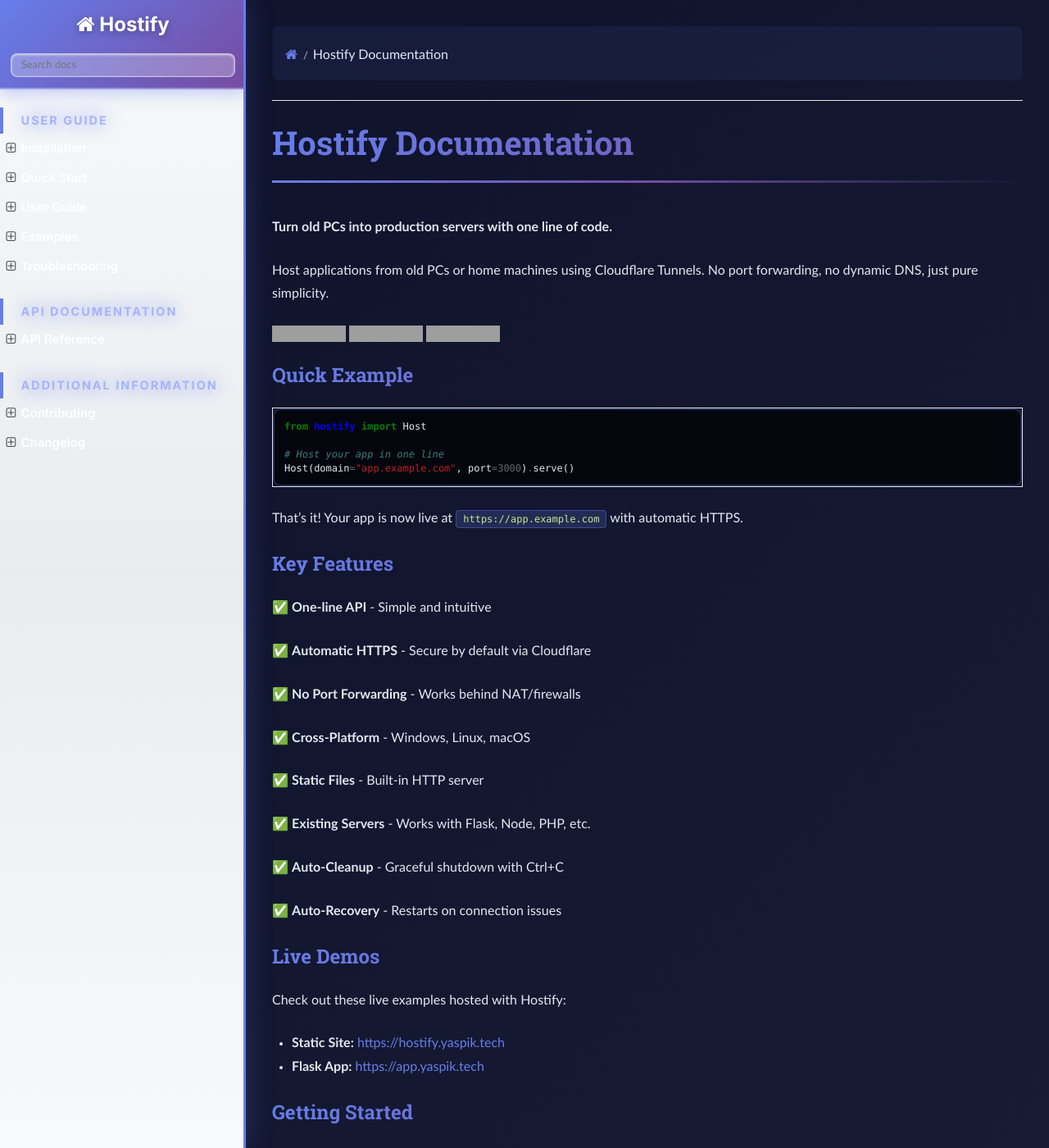
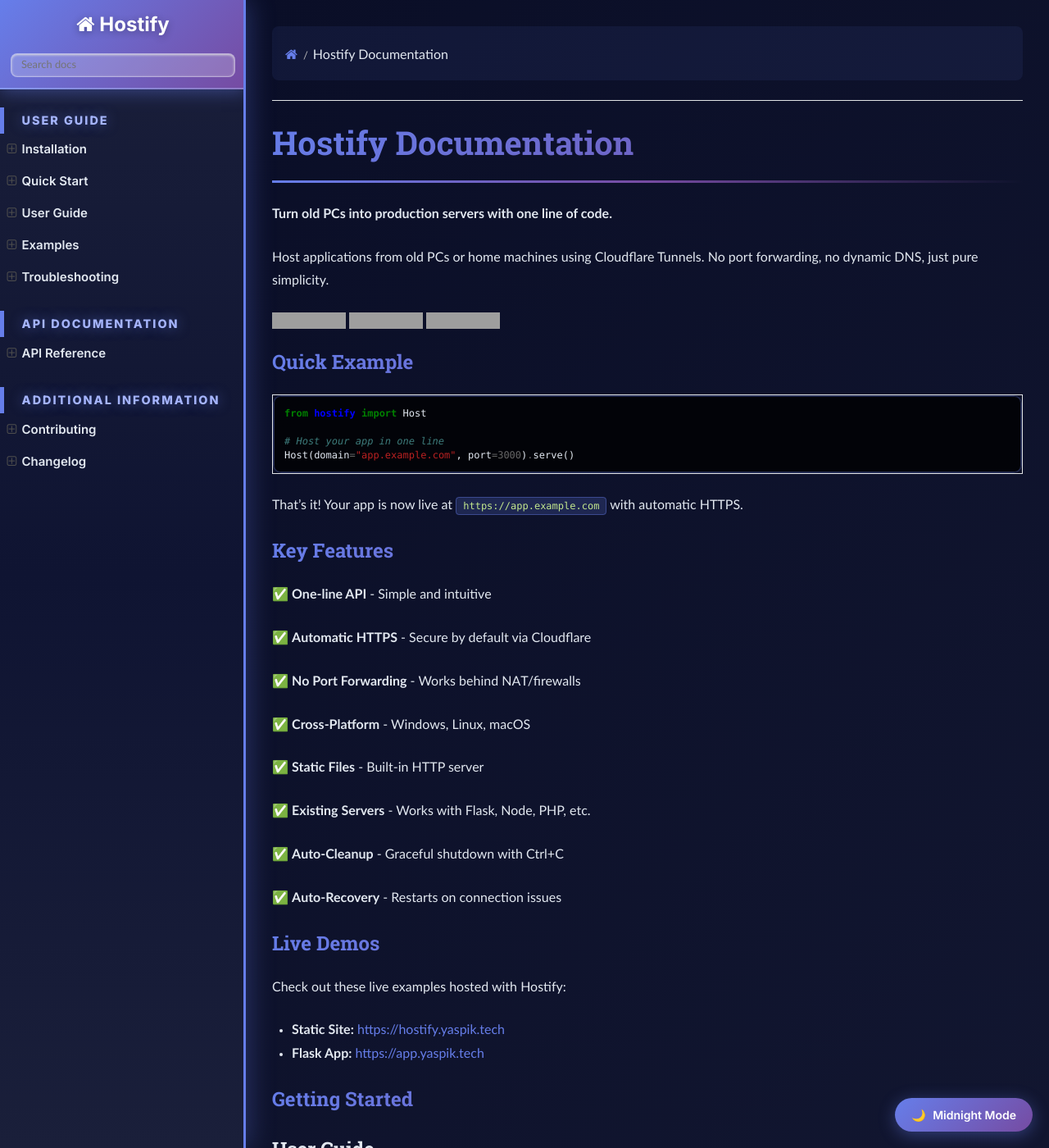
Before and after one commit to yuvrajarora1805/hostify, a Sphinx documentation site: the page built from docs/source/index.rst, in a window 1280 px wide and 1400 px high. Shown: the whole window at 82% size. Built offline with Sphinx 7.4.7 and the Read the Docs theme 3.1.0, drawn with Linux system fonts in a browser that asks for light colours; grey boxes are pictures that could not be loaded.

Commit message:
Add complete dark theme with midnight black mode toggle
- Removed all white tones from website
- Created dark theme as default (dark blue/purple gradient)
- Added midnight black theme option
- Theme toggle button (bottom-right corner)
- Saves theme preference in localStorage
- High visibility sidebar with bright text
- Professional animations and transitions

```diff
--- a/docs/source/_static/custom.css
+++ b/docs/source/_static/custom.css
@@ -1,27 +1,88 @@
 /* ========================================
-   HOSTIFY DOCUMENTATION - FUTURISTIC THEME
-   High Visibility Sidebar & Professional Design
+   HOSTIFY DOCUMENTATION - DARK THEME
+   Midnight Black with Theme Switcher
    ======================================== */
 
 /* Import Google Fonts */
-@import url('https://fonts.googleapis.com/css2?family=Inter:wght@400;500;600;700&display=swap');
+@import url('https://fonts.googleapis.com/css2?family=Inter:wght@400;500;600;700;800&display=swap');
 
 /* ========================================
-   SIDEBAR - LIGHT BACKGROUND WITH DARK TEXT
+   THEME VARIABLES
    ======================================== */
 
-/* Sidebar Background - Light gradient for dark text visibility */
+:root {
+    --sidebar-bg: linear-gradient(180deg, #1a1f3a 0%, #0f1432 50%, #1a1f3a 100%);
+    --sidebar-text: #e2e8f0;
+    --sidebar-text-hover: #ffffff;
+    --sidebar-active-bg: rgba(102, 126, 234, 0.25);
+    --sidebar-border: #667eea;
+    --content-bg: linear-gradient(135deg, #0a0e27 0%, #1a1f3a 100%);
+    --text-primary: #e2e8f0;
+    --text-secondary: #a0aec0;
+}
+
+/* Midnight Black Theme */
+body.midnight-theme {
+    --sidebar-bg: linear-gradient(180deg, #000000 0%, #0a0a0a 50%, #000000 100%);
+    --sidebar-text: #b0b0b0;
+    --sidebar-text-hover: #ffffff;
+    --sidebar-active-bg: rgba(102, 126, 234, 0.3);
+    --content-bg: linear-gradient(135deg, #000000 0%, #0a0a0a 100%);
+    --text-primary: #d0d0d0;
+    --text-secondary: #808080;
+}
+
+/* ========================================
+   THEME TOGGLE BUTTON
+   ======================================== */
+
+#theme-toggle {
+    position: fixed;
+    bottom: 20px;
+    right: 20px;
+    z-index: 1000;
+    background: linear-gradient(135deg, #667eea 0%, #764ba2 100%);
+    color: white;
+    border: none;
+    padding: 12px 20px;
+    border-radius: 25px;
+    font-weight: 600;
+    font-size: 14px;
+    cursor: pointer;
+    box-shadow: 0 4px 20px rgba(102, 126, 234, 0.4);
+    transition: all 0.3s ease;
+    font-family: 'Inter', sans-serif;
+}
+
+#theme-toggle:hover {
+    transform: translateY(-3px);
+    box-shadow: 0 6px 30px rgba(102, 126, 234, 0.6);
+}
+
+#theme-toggle::before {
+    content: '🌙 ';
+    margin-right: 5px;
+}
+
+body.midnight-theme #theme-toggle::before {
+    content: '☀️ ';
+}
+
+/* ========================================
+   SIDEBAR
+   ======================================== */
+
 .wy-nav-side {
-    background: linear-gradient(180deg, #f8f9fa 0%, #e9ecef 50%, #f8f9fa 100%) !important;
-    border-right: 3px solid #667eea !important;
-    box-shadow: 4px 0 30px rgba(102, 126, 234, 0.2) !important;
+    background: var(--sidebar-bg) !important;
+    border-right: 3px solid var(--sidebar-border) !important;
+    box-shadow: 4px 0 30px rgba(102, 126, 234, 0.3) !important;
     font-family: 'Inter', sans-serif !important;
 }
 
-/* Logo/Search Area - Keep purple gradient */
+/* Logo/Search Area */
 .wy-side-nav-search {
     background: linear-gradient(135deg, #667eea 0%, #764ba2 100%) !important;
-    border-bottom: 2px solid rgba(255, 255, 255, 0.3) !important;
+    border-bottom: 2px solid rgba(255, 255, 255, 0.2) !important;
     box-shadow: 0 4px 20px rgba(102, 126, 234, 0.4) !important;
 }
 
@@ -35,21 +96,21 @@
 
 /* Search Input */
 .wy-side-nav-search input[type="text"] {
-    background: rgba(255, 255, 255, 0.25) !important;
-    border: 1px solid rgba(255, 255, 255, 0.5) !important;
+    background: rgba(255, 255, 255, 0.2) !important;
+    border: 1px solid rgba(255, 255, 255, 0.4) !important;
     color: #ffffff !important;
     border-radius: 8px !important;
 }
 
 .wy-side-nav-search input[type="text"]:focus {
-    background: rgba(255, 255, 255, 0.35) !important;
-    border-color: rgba(255, 255, 255, 0.7) !important;
-    box-shadow: 0 0 15px rgba(255, 255, 255, 0.5) !important;
+    background: rgba(255, 255, 255, 0.3) !important;
+    border-color: rgba(255, 255, 255, 0.6) !important;
+    box-shadow: 0 0 15px rgba(255, 255, 255, 0.4) !important;
 }
 
-/* Navigation Menu Items - DARK TEXT ON LIGHT BACKGROUND */
+/* Navigation Menu Items */
 .wy-menu-vertical a {
-    color: #1a202c !important;  /* Very dark gray/black */
+    color: var(--sidebar-text) !important;
     font-weight: 600 !important;
     font-size: 15px !important;
     transition: all 0.3s cubic-bezier(0.4, 0, 0.2, 1) !important;
@@ -58,54 +119,52 @@
 }
 
 .wy-menu-vertical a:hover {
-    background: rgba(102, 126, 234, 0.15) !important;
-    color: #667eea !important;  /* Purple on hover */
+    background: rgba(102, 126, 234, 0.2) !important;
+    color: var(--sidebar-text-hover) !important;
     border-left-color: #667eea !important;
     transform: translateX(5px);
-    box-shadow: inset 0 0 20px rgba(102, 126, 234, 0.1) !important;
+    box-shadow: inset 0 0 20px rgba(102, 126, 234, 0.15) !important;
 }
 
-/* Active/Current Menu Item - DARK TEXT WITH PURPLE HIGHLIGHT */
+/* Active/Current Menu Item */
 .wy-menu-vertical li.current > a {
-    background: rgba(102, 126, 234, 0.2) !important;
-    color: #1a202c !important;  /* Dark text */
+    background: var(--sidebar-active-bg) !important;
+    color: var(--sidebar-text-hover) !important;
     border-left: 5px solid #667eea !important;
     font-weight: 700 !important;
-    box-shadow: inset 0 0 25px rgba(102, 126, 234, 0.15) !important;
+    box-shadow: inset 0 0 25px rgba(102, 126, 234, 0.2) !important;
 }
 
 .wy-menu-vertical li.current a {
     border-right: none !important;
 }
 
-/* Expanded Menu - Level 1 */
+/* Expanded Menu Levels */
 .wy-menu-vertical li.toctree-l1.current > a {
-    background: rgba(102, 126, 234, 0.18) !important;
+    background: rgba(102, 126, 234, 0.22) !important;
     border-left: 5px solid #667eea !important;
 }
 
-/* Expanded Menu - Level 2 */
 .wy-menu-vertical li.toctree-l2 > a {
-    color: #2d3748 !important;  /* Dark gray */
+    color: var(--sidebar-text) !important;
     padding-left: 2.5em !important;
     font-weight: 500 !important;
 }
 
 .wy-menu-vertical li.toctree-l2.current > a {
-    background: rgba(118, 75, 162, 0.15) !important;
+    background: rgba(118, 75, 162, 0.2) !important;
     border-left-color: #764ba2 !important;
-    color: #1a202c !important;
+    color: var(--sidebar-text-hover) !important;
 }
 
-/* Expanded Menu - Level 3 */
 .wy-menu-vertical li.toctree-l3 > a {
-    color: #4a5568 !important;  /* Medium dark gray */
+    color: var(--text-secondary) !important;
     padding-left: 3.5em !important;
 }
 
-/* Section Headers in Sidebar - DARK PURPLE */
+/* Section Headers */
 .wy-menu-vertical p.caption {
-    color: #5b21b6 !important;  /* Dark purple */
+    color: #a5b4fc !important;
     font-weight: 800 !important;
     text-transform: uppercase !important;
     font-size: 0.9em !important;
@@ -113,95 +172,25 @@
     margin-top: 1.5em !important;
     padding-left: 1.5em !important;
     border-left: 5px solid #667eea !important;
-    text-shadow: none !important;  /* No glow on light background */
-}
-
-/* Navigation Menu Items - MAXIMUM VISIBILITY */
-.wy-menu-vertical a {
-    color: #ffffff !important;  /* Pure white for maximum visibility */
-    font-weight: 600 !important;  /* Bolder text */
-    font-size: 15px !important;  /* Slightly larger */
-    transition: all 0.3s cubic-bezier(0.4, 0, 0.2, 1) !important;
-    border-left: 3px solid transparent !important;
-    padding: 0.6em 1.5em !important;
-}
-
-.wy-menu-vertical a:hover {
-    background: rgba(102, 126, 234, 0.3) !important;  /* Brighter hover */
-    color: #ffffff !important;
-    border-left-color: #667eea !important;
-    transform: translateX(5px);
-    box-shadow: inset 0 0 20px rgba(102, 126, 234, 0.25) !important;
-}
-
-/* Active/Current Menu Item - BRIGHT HIGHLIGHT */
-.wy-menu-vertical li.current > a {
-    background: linear-gradient(90deg, rgba(102, 126, 234, 0.5) 0%, transparent 100%) !important;  /* Brighter gradient */
-    color: #ffffff !important;
-    border-left: 4px solid #667eea !important;  /* Thicker border */
-    font-weight: 700 !important;  /* Even bolder */
-    box-shadow: inset 0 0 25px rgba(102, 126, 234, 0.3) !important;
-}
-
-.wy-menu-vertical li.current a {
-    border-right: none !important;
-}
-
-/* Expanded Menu - Level 1 */
-.wy-menu-vertical li.toctree-l1.current > a {
-    background: linear-gradient(90deg, rgba(102, 126, 234, 0.4) 0%, transparent 100%) !important;
-    border-left: 4px solid #667eea !important;
-}
-
-/* Expanded Menu - Level 2 */
-.wy-menu-vertical li.toctree-l2 > a {
-    color: #f0f0f0 !important;  /* Very bright gray */
-    padding-left: 2.5em !important;
-    font-weight: 500 !important;
-}
-
-.wy-menu-vertical li.toctree-l2.current > a {
-    background: linear-gradient(90deg, rgba(118, 75, 162, 0.35) 0%, transparent 100%) !important;
-    border-left-color: #764ba2 !important;
-    color: #ffffff !important;
-}
-
-/* Expanded Menu - Level 3 */
-.wy-menu-vertical li.toctree-l3 > a {
-    color: #e0e0e0 !important;  /* Bright gray */
-    padding-left: 3.5em !important;
-}
-
-/* Section Headers in Sidebar - MAXIMUM BRIGHTNESS */
-.wy-menu-vertical p.caption {
-    color: #a5b4fc !important;  /* Bright purple/blue */
-    font-weight: 800 !important;  /* Extra bold */
-    text-transform: uppercase !important;
-    font-size: 0.9em !important;  /* Slightly larger */
-    letter-spacing: 2px !important;  /* More spacing */
-    margin-top: 1.5em !important;
-    padding-left: 1.5em !important;
-    border-left: 4px solid #667eea !important;  /* Thicker border */
-    text-shadow: 0 0 20px rgba(102, 126, 234, 0.8) !important;  /* Stronger glow */
+    text-shadow: 0 0 15px rgba(102, 126, 234, 0.6) !important;
 }
 
 /* ========================================
    MAIN CONTENT AREA
    ======================================== */
 
-/* Background */
 .wy-nav-content-wrap {
-    background: linear-gradient(135deg, #0a0e27 0%, #1a1f3a 100%) !important;
+    background: var(--content-bg) !important;
 }
 
 .wy-nav-content {
-    background: rgba(255, 255, 255, 0.02) !important;
+    background: transparent !important;
     max-width: 1200px !important;
     padding: 2em !important;
-    color: #e2e8f0 !important;
+    color: var(--text-primary) !important;
 }
 
-/* Headers - Gradient Text */
+/* Headers */
 .rst-content h1,
 .rst-content h2,
 .rst-content h3 {
@@ -218,18 +207,17 @@
     border-image: linear-gradient(90deg, #667eea 0%, #764ba2 50%, transparent 100%);
     border-image-slice: 1;
     padding-bottom: 0.5em;
-    margin-bottom: 1em;
 }
 
-/* Paragraphs and Lists */
+/* Text */
 .rst-content p,
 .rst-content li,
 .rst-content td {
-    color: #e2e8f0 !important;
+    color: var(--text-primary) !important;
     line-height: 1.8 !important;
 }
 
-/* Links - Neon Effect */
+/* Links */
 .rst-content a {
     color: #667eea !important;
     text-decoration: none !important;
@@ -241,38 +229,35 @@
     text-shadow: 0 0 10px rgba(102, 126, 234, 0.5) !important;
 }
 
-/* Code Blocks - Futuristic Style */
+/* Code Blocks */
 .rst-content pre,
 .rst-content code {
-    background: rgba(0, 0, 0, 0.5) !important;
+    background: rgba(0, 0, 0, 0.6) !important;
     border: 1px solid rgba(102, 126, 234, 0.3) !important;
     border-radius: 8px !important;
     color: #e2e8f0 !important;
 }
 
 .rst-content .highlight {
-    background: rgba(0, 0, 0, 0.4) !important;
+    background: rgba(0, 0, 0, 0.5) !important;
     border-radius: 10px !important;
     border: 1px solid rgba(102, 126, 234, 0.3) !important;
     box-shadow: 0 4px 20px rgba(0, 0, 0, 0.4) !important;
 }
 
-/* Inline Code - Neon Highlight */
 .rst-content code.literal {
     background: rgba(102, 126, 234, 0.2) !important;
     color: #c3e88d !important;
     padding: 3px 8px !important;
     border-radius: 4px !important;
     border: 1px solid rgba(102, 126, 234, 0.4) !important;
-    font-weight: 500 !important;
 }
 
-/* Admonitions (Notes, Warnings) */
+/* Admonitions */
 .rst-content .admonition {
     background: rgba(102, 126, 234, 0.1) !important;
     border-left: 4px solid #667eea !important;
     border-radius: 8px !important;
-    box-shadow: 0 4px 15px rgba(0, 0, 0, 0.3) !important;
     padding: 1.5em !important;
 }
 
@@ -280,31 +265,13 @@
     background: rgba(102, 126, 234, 0.25) !important;
     color: #ffffff !important;
     font-weight: 600 !important;
-    padding: 0.5em 1em !important;
-    margin: -1.5em -1.5em 1em -1.5em !important;
-    border-radius: 8px 8px 0 0 !important;
 }
 
-.rst-content .note {
-    border-left-color: #667eea !important;
-}
-
-.rst-content .warning {
-    border-left-color: #f093fb !important;
-    background: rgba(240, 147, 251, 0.1) !important;
-}
-
-.rst-content .tip {
-    border-left-color: #27c93f !important;
-    background: rgba(39, 201, 63, 0.1) !important;
-}
-
-/* Tables - Futuristic Design */
+/* Tables */
 .rst-content table.docutils {
     border: 1px solid rgba(102, 126, 234, 0.3) !important;
     background: rgba(0, 0, 0, 0.3) !important;
     border-radius: 8px !important;
-    overflow: hidden;
 }
 
 .rst-content table.docutils thead {
@@ -315,22 +282,15 @@
     color: #ffffff !important;
     font-weight: 600 !important;
     border-bottom: 2px solid #667eea !important;
-    padding: 12px !important;
-}
-
-.rst-content table.docutils td {
-    border-color: rgba(102, 126, 234, 0.2) !important;
-    padding: 10px !important;
 }
 
 /* ========================================
-   TOP NAVIGATION BAR
+   TOP NAVIGATION
    ======================================== */
 
 .wy-nav-top {
     background: linear-gradient(135deg, #667eea 0%, #764ba2 100%) !important;
     box-shadow: 0 2px 15px rgba(102, 126, 234, 0.4) !important;
-    color: #ffffff !important;
 }
 
 /* Breadcrumbs */
@@ -338,7 +298,6 @@
     background: rgba(102, 126, 234, 0.08) !important;
     padding: 1em !important;
     border-radius: 8px !important;
-    margin-bottom: 1.5em !important;
 }
 
 .wy-breadcrumbs li a {
@@ -346,7 +305,7 @@
 }
 
 /* ========================================
-   SCROLLBAR - Futuristic Style
+   SCROLLBAR
    ======================================== */
 
 .wy-side-scroll::-webkit-scrollbar {
@@ -367,33 +326,14 @@
     box-shadow: 0 0 15px rgba(102, 126, 234, 0.6);
 }
 
-/* Main Content Scrollbar */
-::-webkit-scrollbar {
-    width: 12px;
-    height: 12px;
-}
-
-::-webkit-scrollbar-track {
-    background: rgba(0, 0, 0, 0.2);
-}
-
-::-webkit-scrollbar-thumb {
-    background: linear-gradient(135deg, #667eea 0%, #764ba2 100%);
-    border-radius: 6px;
-}
-
-::-webkit-scrollbar-thumb:hover {
-    background: linear-gradient(135deg, #764ba2 0%, #667eea 100%);
-}
-
 /* ========================================
-   FOOTER & VERSION SELECTOR
+   FOOTER & VERSION
    ======================================== */
 
 footer {
     background: rgba(0, 0, 0, 0.4) !important;
     border-top: 2px solid rgba(102, 126, 234, 0.3) !important;
-    color: #a0aec0 !important;
+    color: var(--text-secondary) !important;
 }
 
 .rst-versions {
@@ -408,21 +348,6 @@
 .rst-versions .rst-current-version {
     background: linear-gradient(135deg, rgba(102, 126, 234, 0.3) 0%, rgba(118, 75, 162, 0.3) 100%) !important;
     color: #ffffff !important;
-    font-weight: 600 !important;
-}
-
-/* ========================================
-   MOBILE RESPONSIVENESS
-   ======================================== */
-
-@media screen and (max-width: 768px) {
-    .wy-nav-side {
-        box-shadow: 2px 0 15px rgba(102, 126, 234, 0.4) !important;
-    }
-
-    .wy-nav-content {
-        padding: 1em !important;
-    }
 }
 
 /* ========================================
@@ -432,9 +357,3 @@
 * {
     transition: background 0.3s ease, border 0.3s ease, color 0.3s ease, transform 0.3s ease;
 }
-
-/* Prevent transition on page load */
-.wy-nav-side,
-.wy-side-nav-search {
-    transition: none !important;
-}
--- /dev/null
+++ b/docs/source/_static/theme-toggle.js
@@ -0,0 +1,59 @@
+// Theme Toggle Script for Hostify Documentation
+
+(function () {
+    'use strict';
+
+    // Create theme toggle button
+    function createThemeToggle() {
+        const button = document.createElement('button');
+        button.id = 'theme-toggle';
+        button.textContent = 'Midnight Mode';
+        button.setAttribute('aria-label', 'Toggle midnight black theme');
+        document.body.appendChild(button);
+        return button;
+    }
+
+    // Load saved theme preference
+    function loadTheme() {
+        const savedTheme = localStorage.getItem('hostify-theme');
+        if (savedTheme === 'midnight') {
+            document.body.classList.add('midnight-theme');
+        }
+    }
+
+    // Toggle theme
+    function toggleTheme() {
+        document.body.classList.toggle('midnight-theme');
+        const isMidnight = document.body.classList.contains('midnight-theme');
+        localStorage.setItem('hostify-theme', isMidnight ? 'midnight' : 'default');
+        updateButtonText(isMidnight);
+    }
+
+    // Update button text
+    function updateButtonText(isMidnight) {
+        const button = document.getElementById('theme-toggle');
+        if (button) {
+            button.textContent = isMidnight ? 'Light Mode' : 'Midnight Mode';
+        }
+    }
+
+    // Initialize on page load
+    function init() {
+        // Load saved theme first
+        loadTheme();
+
+        // Create toggle button
+        const button = createThemeToggle();
+        updateButtonText(document.body.classList.contains('midnight-theme'));
+
+        // Add click event
+        button.addEventListener('click', toggleTheme);
+    }
+
+    // Wait for DOM to be ready
+    if (document.readyState === 'loading') {
+        document.addEventListener('DOMContentLoaded', init);
+    } else {
+        init();
+    }
+})();
--- a/docs/source/conf.py
+++ b/docs/source/conf.py
@@ -35,9 +35,13 @@
 html_theme = 'sphinx_rtd_theme'
 html_static_path = ['_static']
 
-# Custom CSS
+# Custom CSS and JS
 html_css_files = [
     'custom.css',
+]
+
+html_js_files = [
+    'theme-toggle.js',
 ]
 
 # Theme options
```
